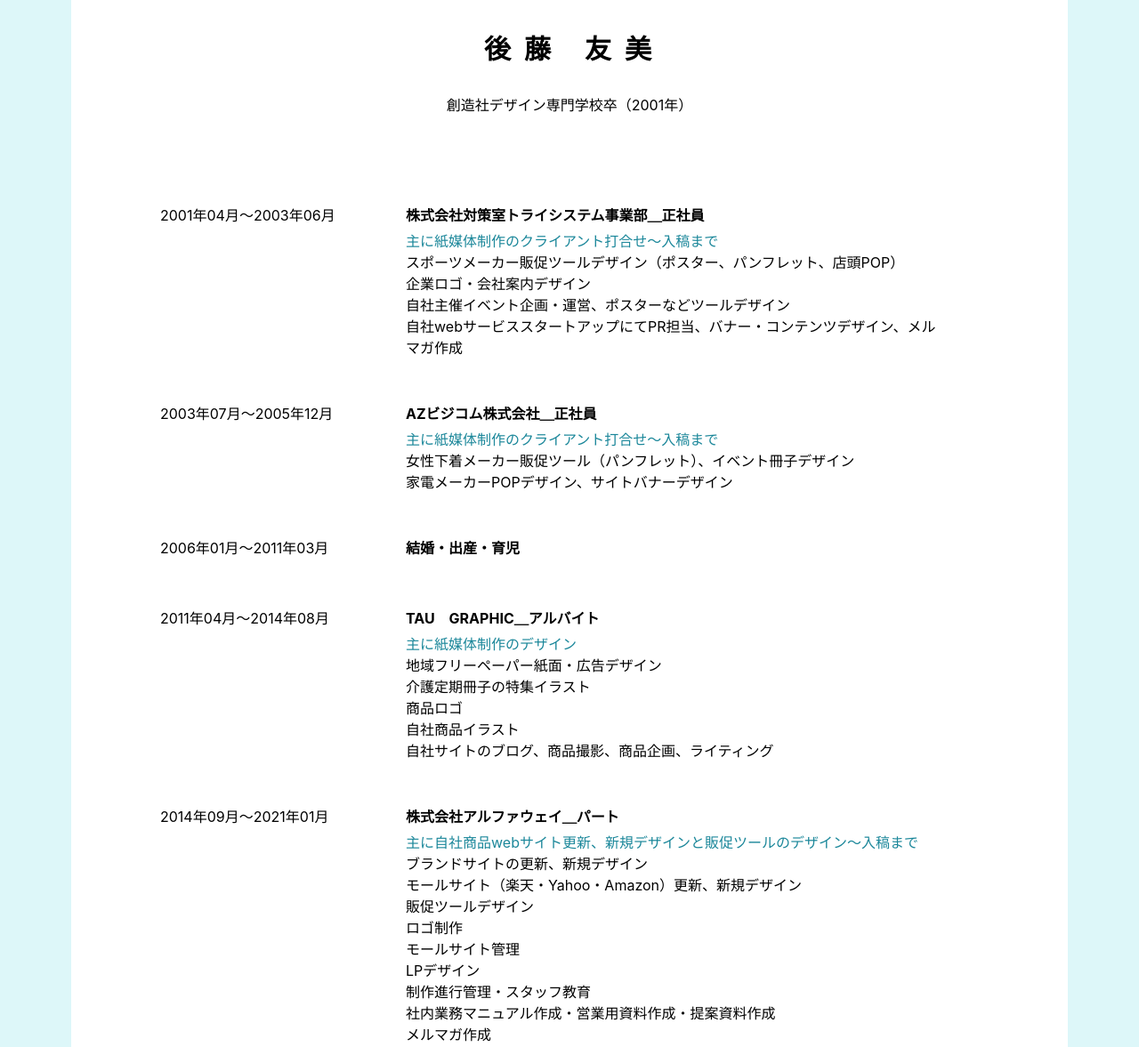
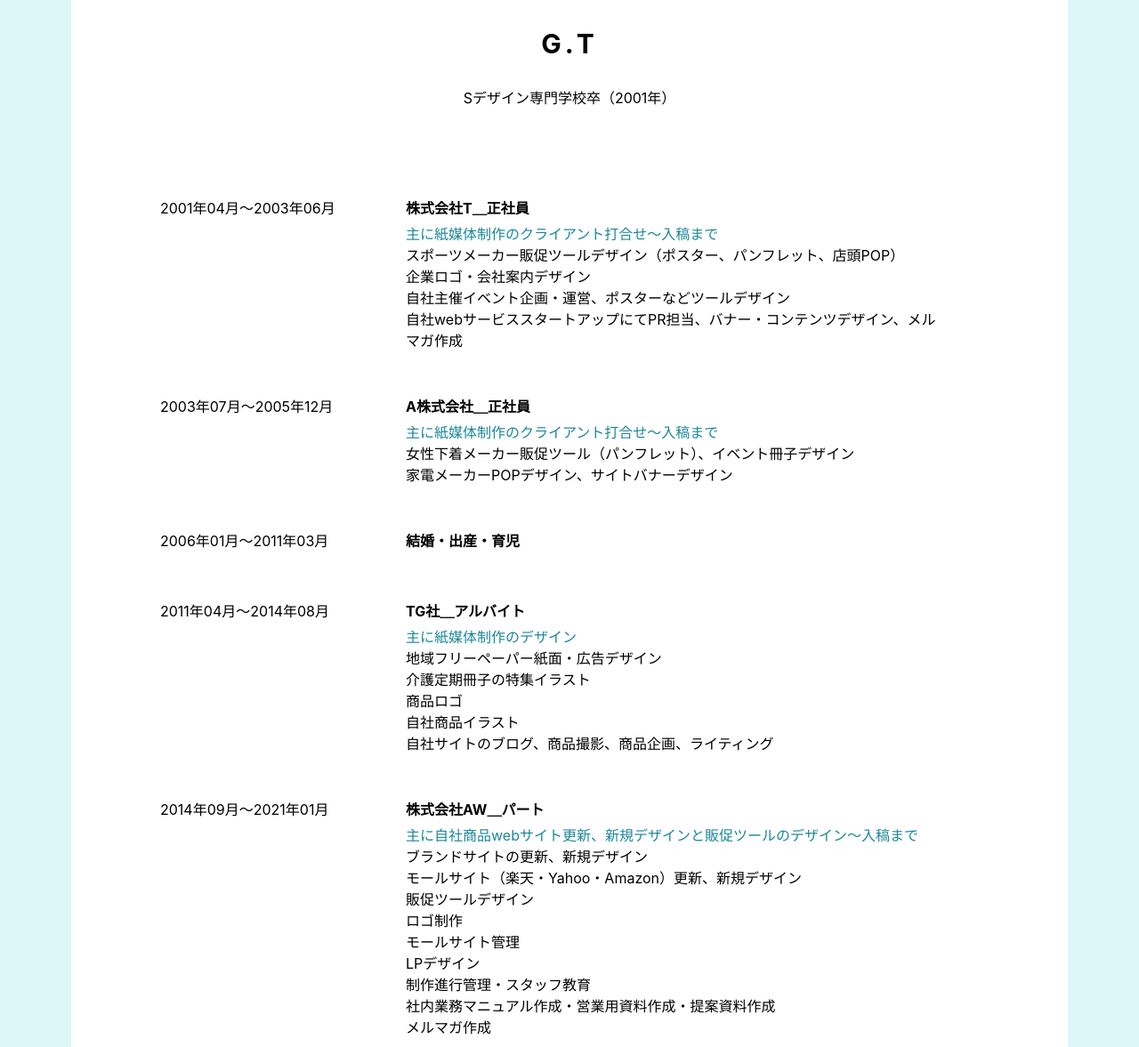
Before and after one commit to tomofa/tomofa.github.io, a plain HTML site: page about.html in a window 1280 px wide. Shown: the part 607-1784 px from the top of the page at 89% size. Drawn offline with Linux system fonts and the light colour scheme.

Commit message:
Add files via upload

```diff
--- a/about.html
+++ b/about.html
@@ -3,7 +3,7 @@
 <head>
 <meta charset="UTF-8">
 <meta name="viewport" content="width=device-width, initial-scale=1">
-<title>WORK | GOTO TOMOMI</title>
+<title>WORK | G.T</title>
 <link rel="stylesheet" href="css/web.css">
 <script src="js/jquery-3.4.1.min.js"></script>
 <link href="https://use.fontawesome.com/releases/v5.15.1/css/all.css" rel="stylesheet">
@@ -25,14 +25,14 @@
     <div class="about-container">
 		<img src="images/about-self-portrait.svg" width="135" height="" alt="写真" />
 
-			<h3>後 藤　友 美</h3>
+			<h3>G.T</h3>
 		   <div class="about-text">
-			   創造社デザイン専門学校卒（2001年）
+			   Sデザイン専門学校卒（2001年）
 			   <div class="career">
 			   <div class="year">2001年04月〜2003年06月</div>
 
 			   <ul>
-			   <li class="career-title">株式会社対策室トライシステム事業部＿正社員</li>
+			   <li class="career-title">株式会社T＿正社員</li>
 				   <li class="career-overview">主に紙媒体制作のクライアント打合せ〜入稿まで</li>
 				   <li>スポーツメーカー販促ツールデザイン（ポスター、パンフレット、店頭POP）</li>
 			       <li>企業ロゴ・会社案内デザイン</li>
@@ -42,7 +42,7 @@
 				   <div class="clear"></div>
 				 <div class="year">2003年07月〜2005年12月</div>
 				    <ul>
-			   <li class="career-title">AZビジコム株式会社＿正社員</li>
+			   <li class="career-title">A株式会社＿正社員</li>
 				   <li class="career-overview">主に紙媒体制作のクライアント打合せ〜入稿まで</li>
 				   <li>女性下着メーカー販促ツール（パンフレット）、イベント冊子デザイン</li>
 			       <li>家電メーカーPOPデザイン、サイトバナーデザイン</li>
@@ -56,7 +56,7 @@
 				   <div class="clear"></div>
 				 <div class="year">2011年04月〜2014年08月</div>
 				    <ul>
-			   <li class="career-title">TAU　GRAPHIC＿アルバイト</li>
+			   <li class="career-title">TG社＿アルバイト</li>
 				   <li class="career-overview">主に紙媒体制作のデザイン</li>
 				   <li>地域フリーペーパー紙面・広告デザイン</li>
 			       <li>介護定期冊子の特集イラスト</li>
@@ -67,7 +67,7 @@
 				   <div class="clear"></div>
 				   <div class="year">2014年09月〜2021年01月</div>
 				    <ul>
-			   <li class="career-title">株式会社アルファウェイ＿パート</li>
+			   <li class="career-title">株式会社AW＿パート</li>
 				   <li class="career-overview">主に自社商品webサイト更新、新規デザインと販促ツールのデザイン〜入稿まで</li>
 				   <li>ブランドサイトの更新、新規デザイン</li>
 			       <li>モールサイト（楽天・Yahoo・Amazon）更新、新規デザイン</li>
@@ -82,7 +82,7 @@
 				   <div class="clear"></div>
 				    <div class="year">2019年04月〜2020年03月</div>
 				    <ul>
-			   <li class="career-title">株式会社Balance＿業務委託</li>
+			   <li class="career-title">株式会社B＿業務委託</li>
 				   <li class="career-overview">主に外注指示・資料作成</li>
 				   <li>大学イベント用ツール作成、webサムネール作成</li>
 			       <li>大学サイト更新外注指示</li>
```
Also changed, not shown: index.html (+3 -3 lines).
